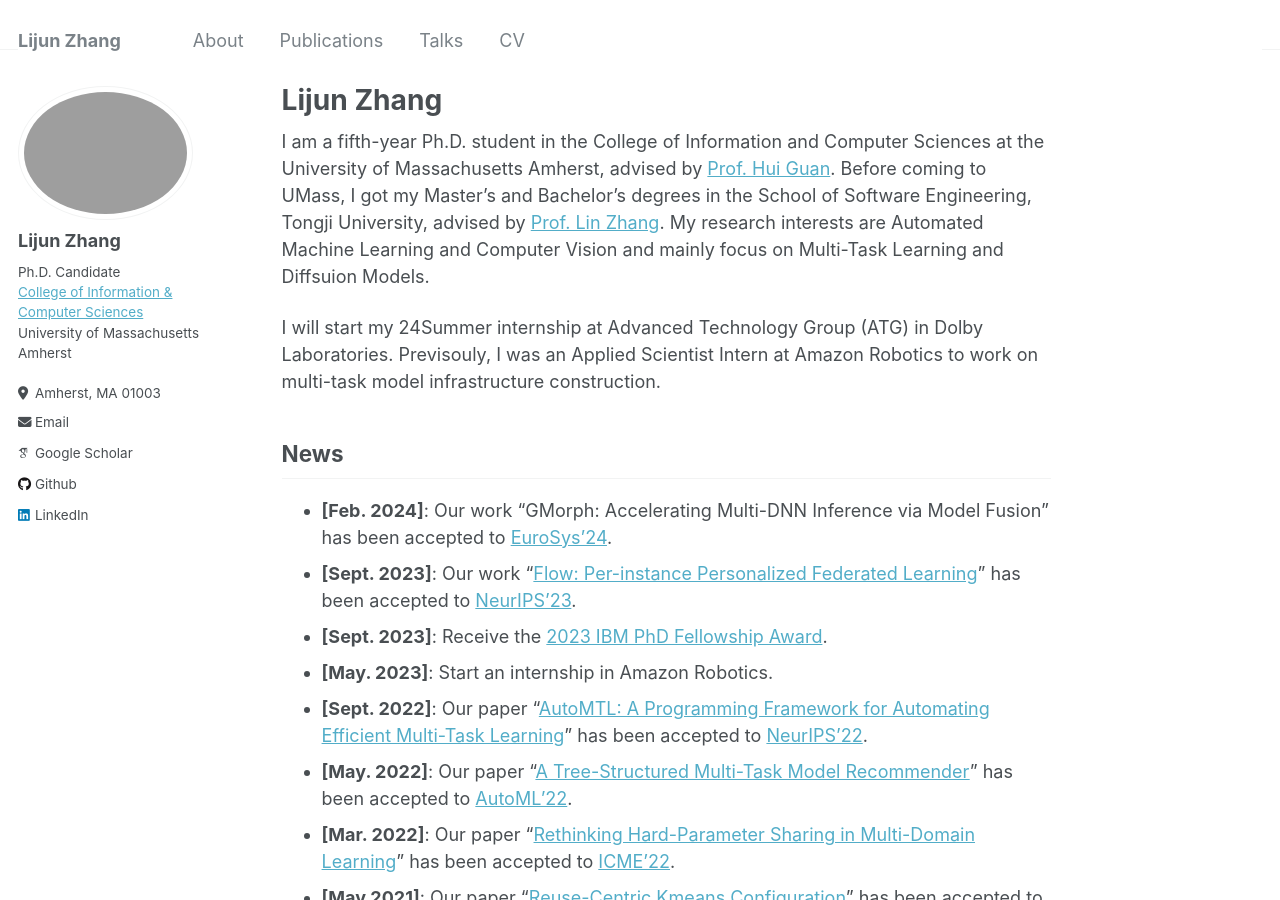
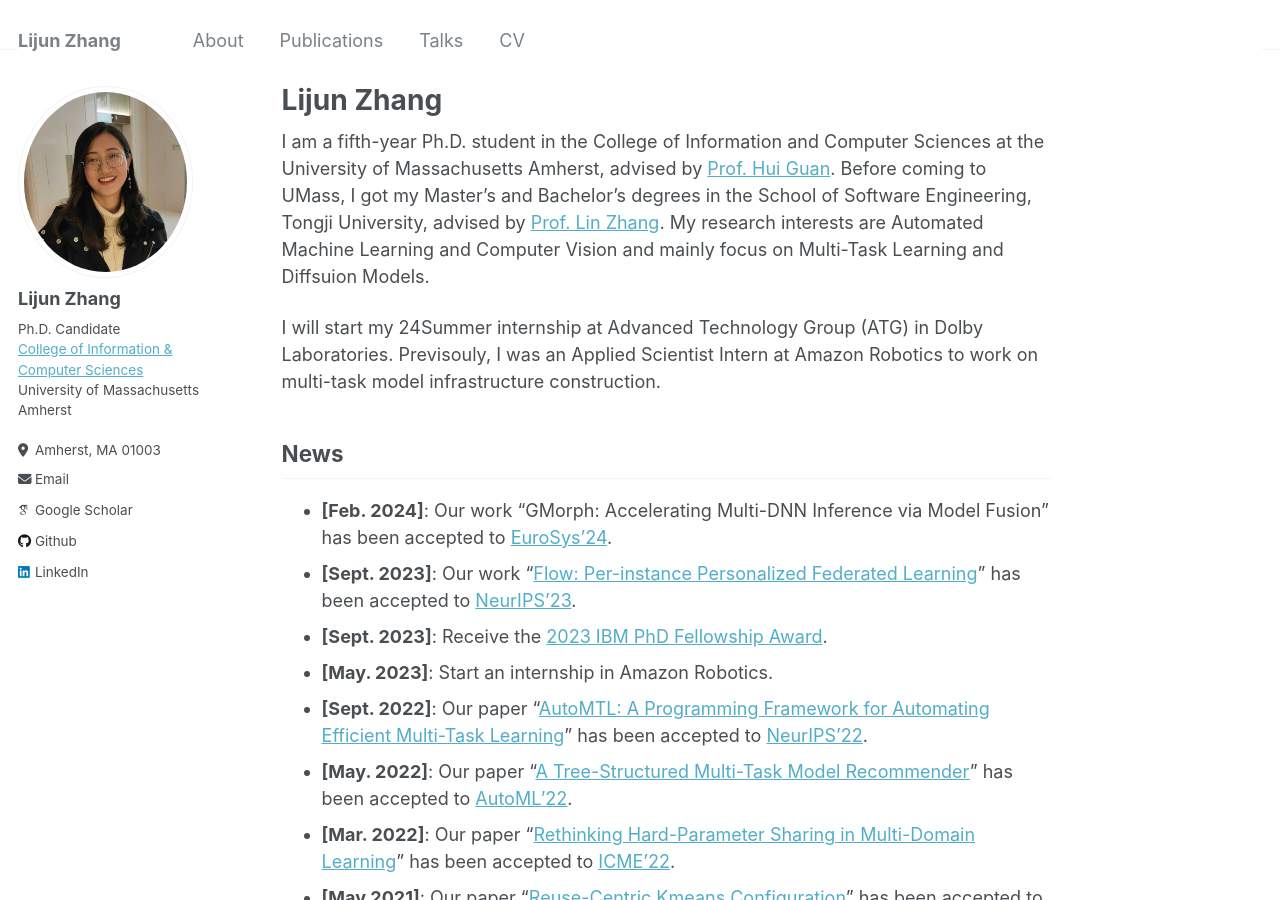
Before and after one commit to zhanglijun95/zhanglijun95.github.io, a Jekyll site: the page built from _pages/about.md, in a window 1280 px wide and 900 px high. Built offline with Jekyll 4.4.1, drawn with Linux system fonts in a browser that asks for light colours; some web fonts are replaced.

Commit message:
Update _config.yml

```diff
--- a/_config.yml
+++ b/_config.yml
@@ -21,7 +21,7 @@ repository               : "zhanglijun95/zhanglijun95.github.io"
 #               Additional customization can be done by editing /_includes/author-profile.html
 author:
   # Biographic information
-  avatar           : "lijun.png"
+  avatar           : "lijun.jpg"
   name             : "Lijun Zhang"
   pronouns         : # example: "she/her"
   bio              : "Ph.D. Candidate <br> <a href = \"https://www.cics.umass.edu\">College of Information & Computer Sciences</a> <br> University of Massachusetts Amherst"
```
